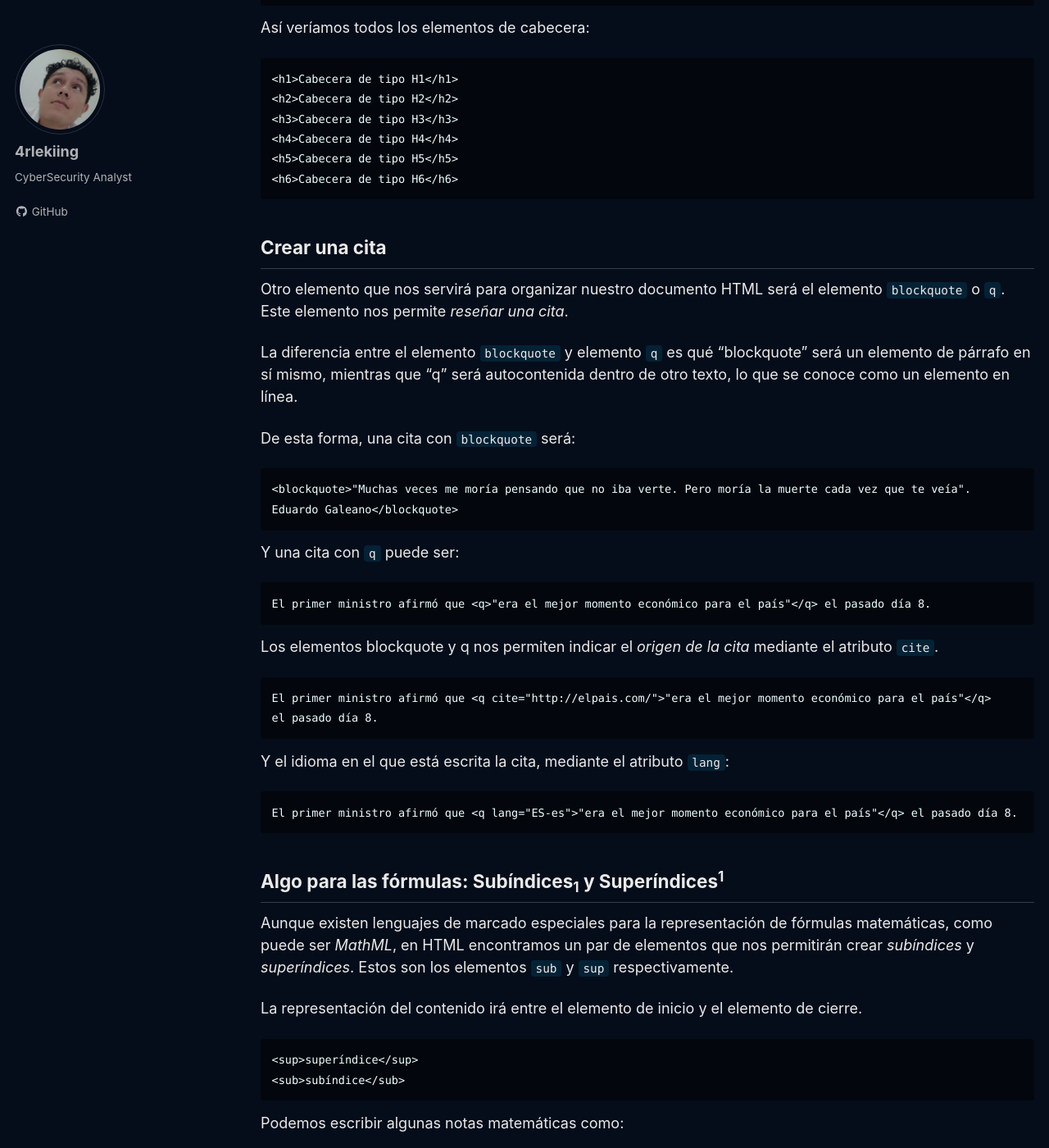
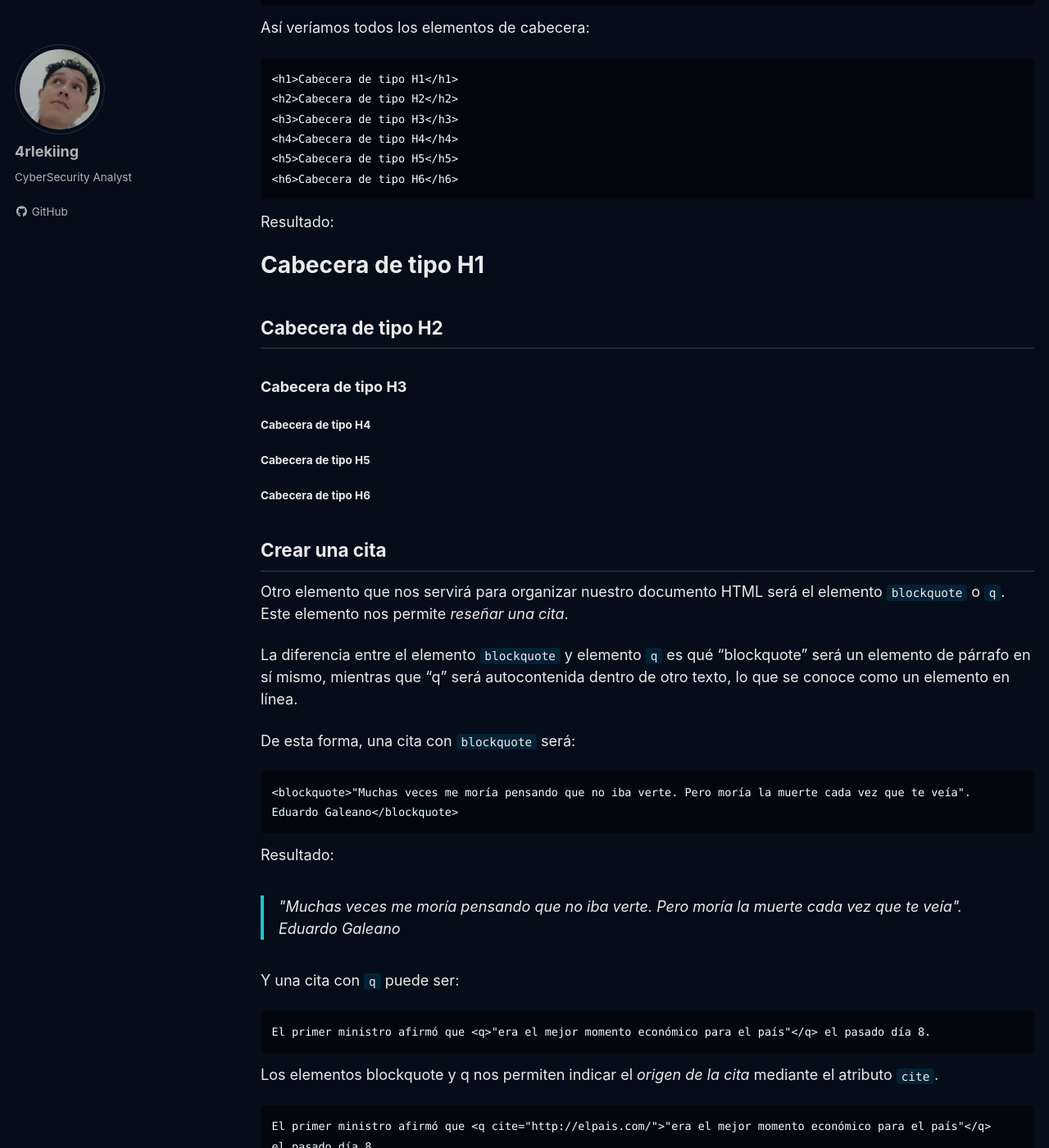
Before and after one commit to 4rleking/HTML.github.io, a Jekyll site: the page built from _posts/2023-08-06-Basico.md, in a window 1280 px wide and 1400 px high, scrolled down 2569 px. Shown: the whole window at 82% size. Built offline with Jekyll 4.4.1, drawn with Linux system fonts in a browser that asks for light colours; cached includes are drawn as plain includes; a script that is not in the unit is left out; some of the changed text lies outside the part shown.

Commit message:
Update 2023-08-06-Basico.md

````diff
--- a/_posts/2023-08-06-Basico.md
+++ b/_posts/2023-08-06-Basico.md
@@ -96,6 +96,15 @@
 <h6>Cabecera de tipo H6</h6>
 ```
 
+Resultado:
+
+<h1>Cabecera de tipo H1</h1>
+<h2>Cabecera de tipo H2</h2>
+<h3>Cabecera de tipo H3</h3>
+<h4>Cabecera de tipo H4</h4>
+<h5>Cabecera de tipo H5</h5>
+<h6>Cabecera de tipo H6</h6>
+
 ## Crear una cita
 
 Otro elemento que nos servirá para organizar nuestro documento HTML será el elemento `blockquote` o `q`. Este elemento nos permite *reseñar una cita*.
@@ -108,6 +117,10 @@
 <blockquote>"Muchas veces me moría pensando que no iba verte. Pero moría la muerte cada vez que te veía".
 Eduardo Galeano</blockquote>
 ```
+
+Resultado:
+
+<blockquote>"Muchas veces me moría pensando que no iba verte. Pero moría la muerte cada vez que te veía". Eduardo Galeano</blockquote>
 
 Y una cita con `q` puede ser:
 
@@ -122,9 +135,13 @@
 el pasado día 8.
 ```
 
+Resultado:
+
+El primer ministro afirmó que <q cite="http://elpais.com/">"era el mejor momento económico para el país"</q> el pasado día 8.
+
 Y el idioma en el que está escrita la cita, mediante el atributo `lang`:
 
-```
+```text
 El primer ministro afirmó que <q lang="ES-es">"era el mejor momento económico para el país"</q> el pasado día 8.
 ```
 
@@ -146,11 +163,20 @@
 hipotenusa<sup>2</sup> = cateto1<sup>2</sup>+cateto2<sup>2</sup>
 ```
 
+Resultado:
+
+Como indica el teorema de Pitágoras:
+hipotenusa<sup>2</sup> = cateto1<sup>2</sup>+cateto2<sup>2</sup>
+
 O químicas como:
 
 ```text
 El símbolo del agua es H<sub>2</sub>O.
 ```
+
+Resultado:
+
+El símbolo del agua es H<sub>2</sub>O.
 
 ## Enfatizando un texto
 
@@ -164,6 +190,8 @@
 Más vale <em>pájaro en mano</em> que ciento volando.
 ```
 
+Resultado:
+
 Más vale <em>pájaro en mano</em> que ciento volando.
 
 ## Resaltando un texto, más énfasis
@@ -174,8 +202,12 @@
 
 Así, si queremos resaltar más un texto, podemos escribir.
 
-```
+```text
 A enemigo que huye, <strong>puente de plata</strong>.
 ```
 
+Resultado:
+
+A enemigo que huye, <strong>puente de plata</strong>.
+
 Aunque la mayoría de los navegadores representan el resaltado del texto elemento *strong* en negrita no debemos de confundir esto con el fin del elemento strong, el cual es meramente estructural.
````
